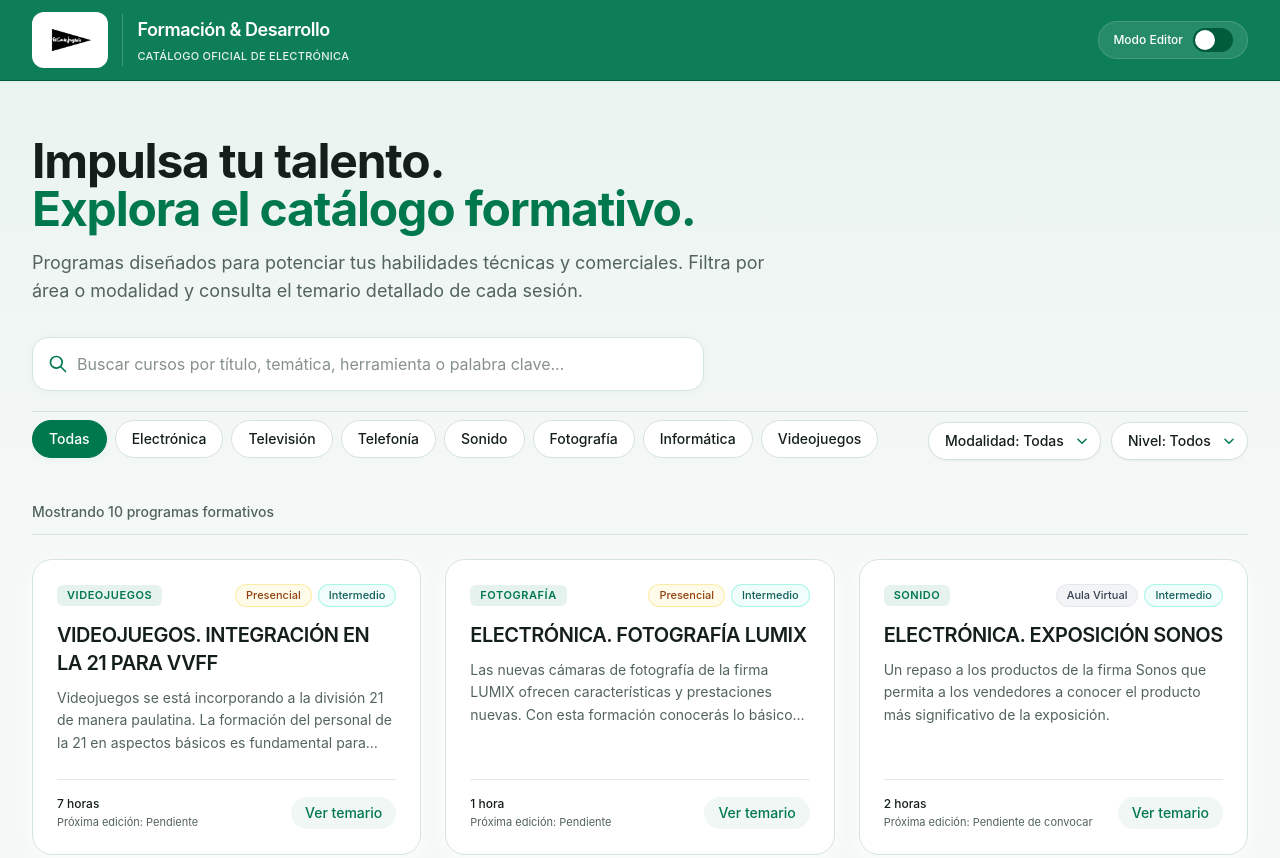
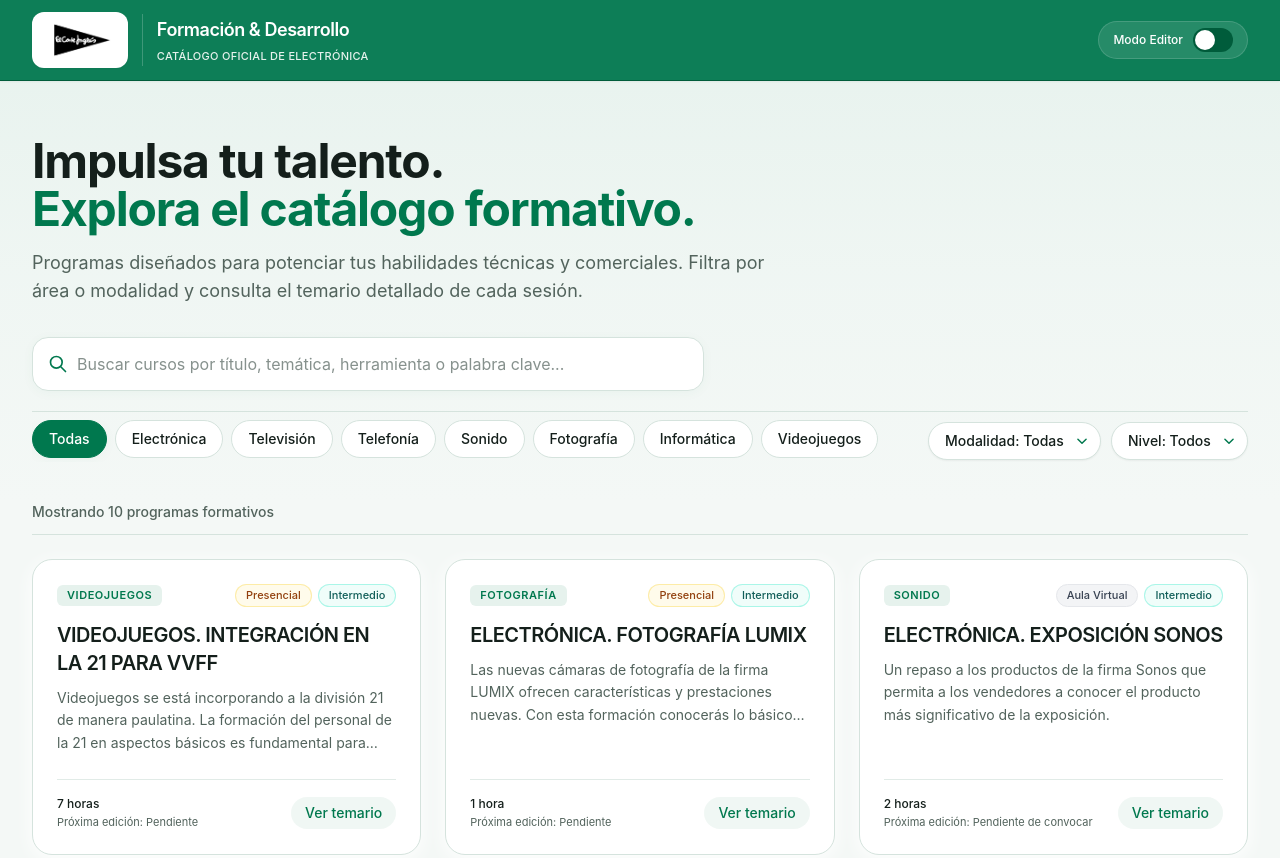
Before and after one commit to odinfantes-lab/Catalogo-de-Electr-nica-en-color, a plain HTML site: page index.html in a window 1280 px wide. Shown: the top 858 px of the page. Drawn offline with nearby package versions, Linux system fonts and the light colour scheme.

Commit message:
Update index.html

```diff
--- a/index.html
+++ b/index.html
@@ -89,7 +89,7 @@
             <!-- Logo / Identidad -->
 <div class="flex items-center gap-3.5">
     <div class="h-12 sm:h-14 bg-white px-3.5 py-2 rounded-xl flex items-center justify-center overflow-hidden shadow-sm">
-        <img src="LOGO-EL-CORTE.jpg" alt="Logo El Corte" class="h-[125%] w-auto object-contain" />
+        <img src="LOGO-EL-CORTE.jpg" alt="Logo El Corte" class="h-[175%] w-auto object-contain" />
     </div>
                 <div class="border-l border-white/20 pl-3.5 py-0.5">
                     <span class="font-semibold text-base sm:text-lg tracking-tight text-white block leading-none">Formación & Desarrollo</span>
```
